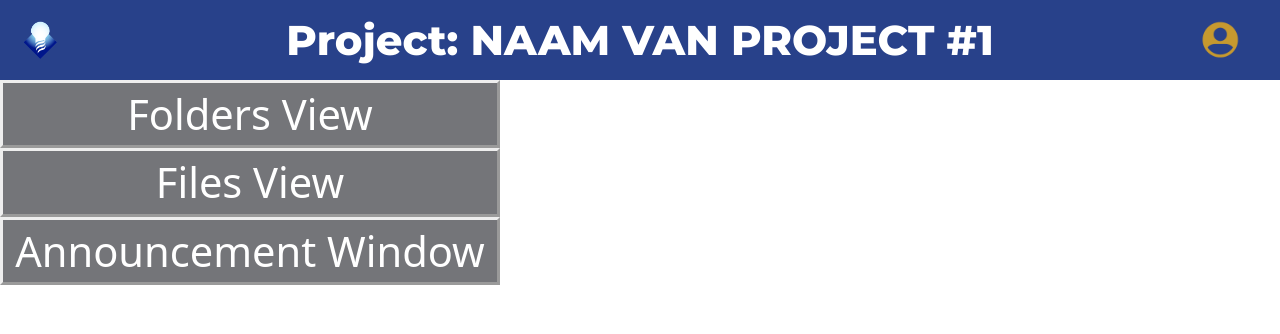
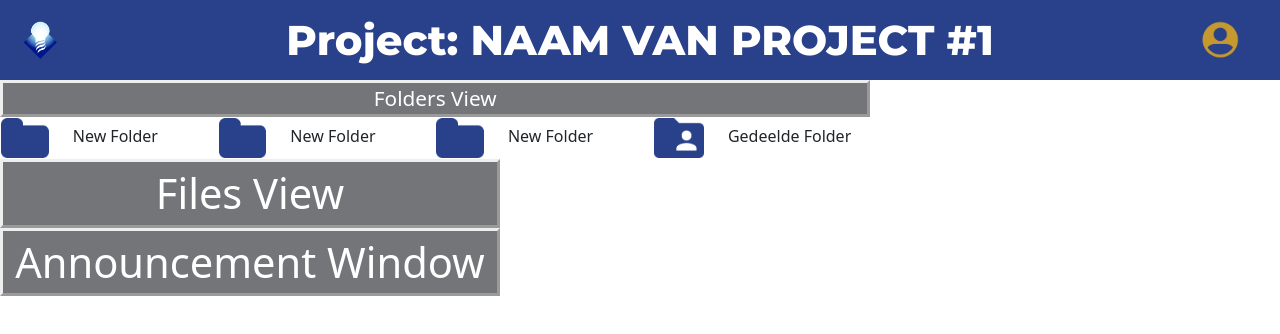
Before and after one commit to Hayo1706/Innovatiehuis-Intranet, a Vue app in the folder intranet-project/: page /project/1 in a window 1280 px wide. Shown: the top 334 px of the page. Built offline with nearby package versions, Linux system fonts and the light colour scheme.

Commit message:
Folder placeholders

```diff
--- a/intranet-project/src/pages/project/FoldersView.vue
+++ b/intranet-project/src/pages/project/FoldersView.vue
@@ -1,6 +1,12 @@
 <template>
     <div>
       <p>Folders View</p>
+      <table>
+        <tr v-for="folder in folders" :key="folder.name">
+          <td v-if="folder.shared == 'no'"><img src=".\..\..\assets\images\folder.png"/> {{folder.name}}</td>
+          <td v-if="folder.shared == 'yes'"><img src=".\..\..\assets\images\shared_folder.png"/> {{folder.name}}</td>
+        </tr>
+      </table>
     </div>
 </template>
 
@@ -11,7 +17,17 @@ export default {
 
   ],
   data: function () {
-    return {};
+    return { folders: [
+      {name:"New Folder", path:"./New_folder", shared:"no"},
+      {name:"New Folder", path:"./New_folder", shared:"no"},
+      {name:"New Folder", path:"./New_folder", shared:"no"},
+      {name:"Gedeelde Folder", path:"./New_folder", shared:"yes"},
+      ]};
+  },
+  methods: {
+    onClick() {
+      this.$router.push("/project/" + this.projectId + "/path");
+    },
   },
 }
 </script>
@@ -20,12 +36,40 @@ export default {
 <style scoped>
 p {
   color: white;
-  font-size: calc(2vw + 2vh);
+  font-size: calc(1vw + 1vh);
   height: 100%;
-  width: 500px;
+  width: 68vw;
   margin: 0;
   text-align: center;
   background-color: #747579;
   border-style: outset;
   }
+.project-folder {
+  font-size: 16pt;
+  font-weight: bold;
+  background-color: #c6992f;
+  color: #28418a;
+  width: 300px;
+  height: 60px;
+  border-style: outset;
+  text-align: center;
+  justify-content: center;
+  align-items: center;
+  display: flex;
+  border-radius: 8px;
+}
+img {
+  height: 5vh;
+  padding-right: 20px;
+  cursor: pointer;
+}
+tr {
+  display: inline-block;
+}
+td {
+  width: 17vw;
+}
+table {
+  width: 68vw;
+}
 </style>
```
Also changed, not shown: intranet-project/src/assets/images/folder.png (added), intranet-project/src/assets/images/shared_folder.png (added).
